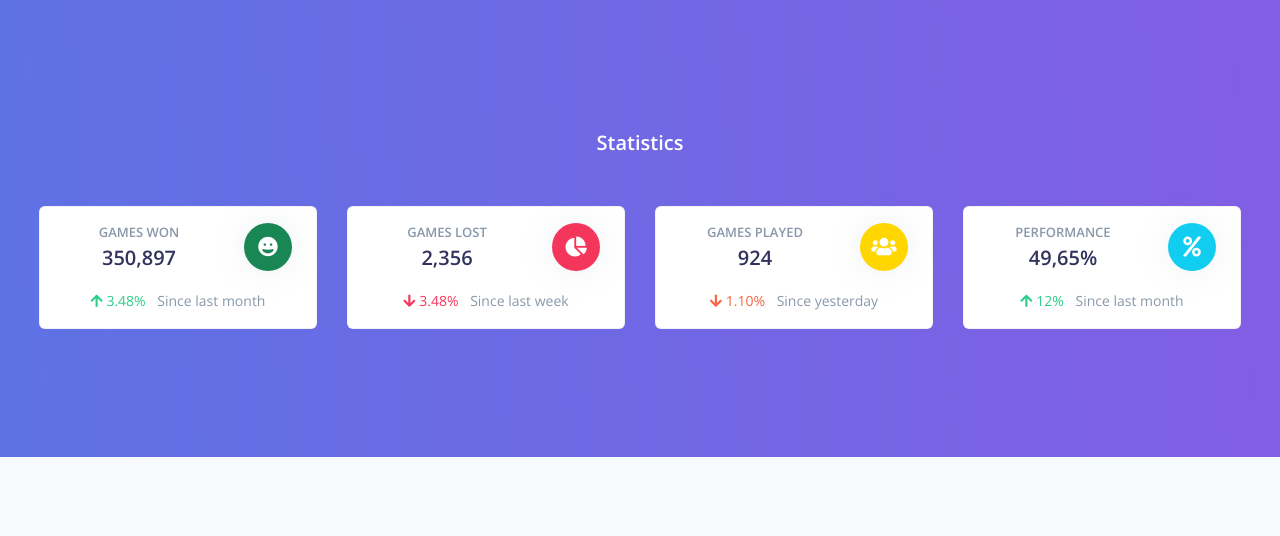
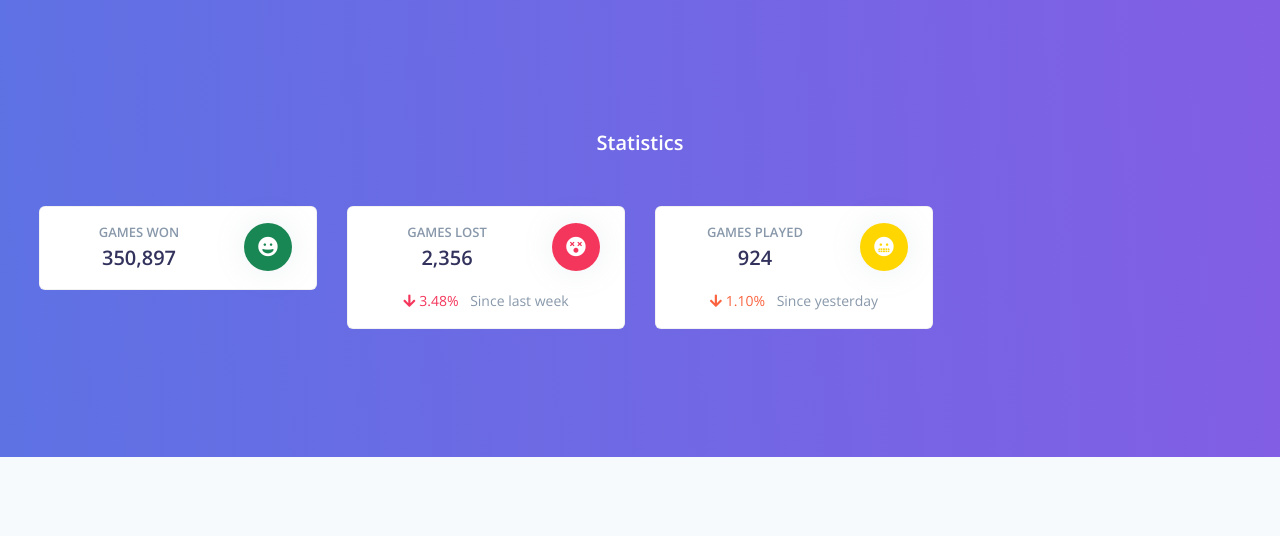
Before and after one commit to IBohorquezP/Trivial, a FastAPI app: page /statistics in a window 1280 px wide. Shown: the top 536 px of the page. Run offline with FastAPI, Linux system fonts and the light colour scheme; parts of the project's set-up code (start-up, migrations or seed data) failed here and were passed over; some libraries are stand-ins or nearby versions.

Commit message:
register.html done

```diff
--- a/main.py
+++ b/main.py
@@ -20,3 +20,7 @@ async def read_item(request: Request):
 @app.get("/statistics", response_class=HTMLResponse)
 async def statistics(request: Request):
     return templates.TemplateResponse("statistics.html", {"request": request, "id": 1})
+
+@app.get("/register", response_class=HTMLResponse)
+async def register(request: Request):
+    return templates.TemplateResponse("register.html", {"request": request, "id": 1})
--- a/static/css/login.css
+++ b/static/css/login.css
@@ -8,7 +8,7 @@ body {
   align-items: center;
   padding-top: 40px;
   padding-bottom: 40px;
-  background-color: #f5f5f5;
+  background-color: #ffffff;
 }
 
 .form-signin {
--- a/templates/statistics.html
+++ b/templates/statistics.html
@@ -30,10 +30,6 @@
                       </div>
                     </div>
                   </div>
-                  <p class="mt-3 mb-0 text-muted text-sm">
-                    <span class="text-success mr-2"><i class="fa fa-arrow-up"></i> 3.48%</span>
-                    <span class="text-nowrap">Since last month</span>
-                  </p>
                 </div>
               </div>
             </div>
@@ -47,7 +43,7 @@
                     </div>
                     <div class="col-auto">
                       <div class="icon icon-shape bg-danger text-white rounded-circle shadow">
-                        <i class="fas fa-chart-pie"></i>
+                        <i class="fas fa-dizzy"></i>
                       </div>
                     </div>
                   </div>
@@ -68,34 +64,13 @@
                     </div>
                     <div class="col-auto">
                       <div class="icon icon-shape bg-yellow text-white rounded-circle shadow">
-                        <i class="fas fa-users"></i>
+                        <i class="fas fa-grimace"></i>
                       </div>
                     </div>
                   </div>
                   <p class="mt-3 mb-0 text-muted text-sm">
                     <span class="text-warning mr-2"><i class="fas fa-arrow-down"></i> 1.10%</span>
                     <span class="text-nowrap">Since yesterday</span>
-                  </p>
-                </div>
-              </div>
-            </div>
-            <div class="col-xl-3 col-lg-6">
-              <div class="card card-stats mb-4 mb-xl-0">
-                <div class="card-body">
-                  <div class="row">
-                    <div class="col">
-                      <h5 class="card-title text-uppercase text-muted mb-0">Performance</h5>
-                      <span class="h2 font-weight-bold mb-0">49,65%</span>
-                    </div>
-                    <div class="col-auto">
-                      <div class="icon icon-shape bg-info text-white rounded-circle shadow">
-                        <i class="fas fa-percent"></i>
-                      </div>
-                    </div>
-                  </div>
-                  <p class="mt-3 mb-0 text-muted text-sm">
-                    <span class="text-success mr-2"><i class="fas fa-arrow-up"></i> 12%</span>
-                    <span class="text-nowrap">Since last month</span>
                   </p>
                 </div>
               </div>
```
Also changed, not shown: templates/login.html (+6 -2 lines), templates/register.html (added, +25 -0 lines), static/img/Trivial funny.jpeg (deleted), static/img/aaa.jpg (added).
